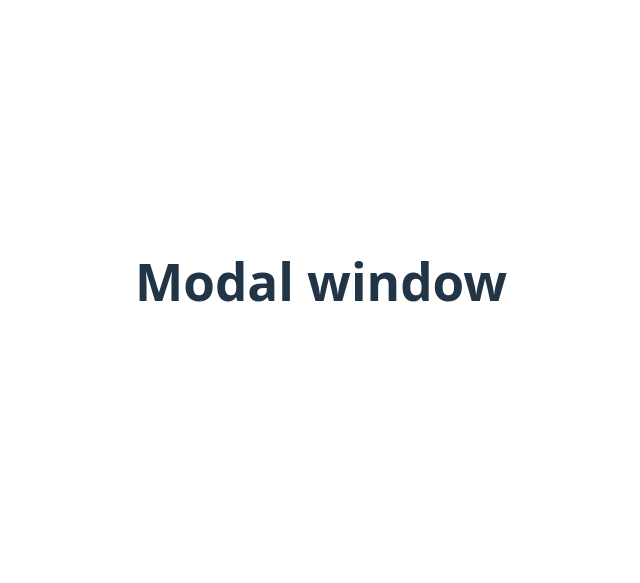
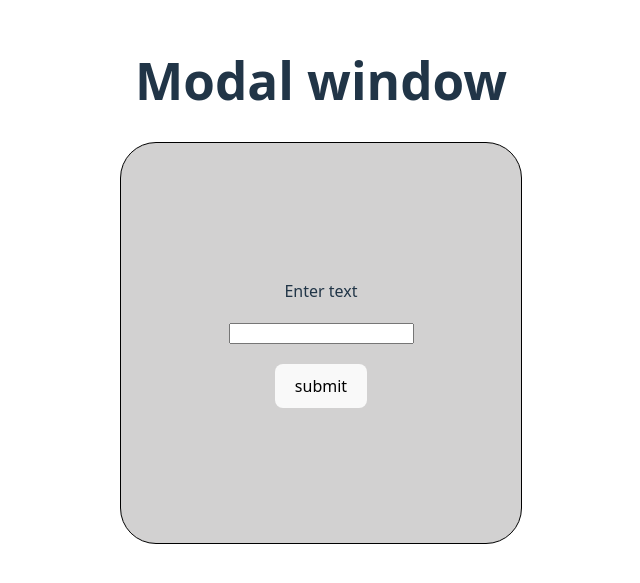
Before and after one commit to nazar1panyushchyk/project-modal, a React (Vite) app: page / in a window 1280 px wide. Shown: the part 119-702 px from the top of the page, without its empty margins (319-959 px from the left). Built offline with nearby package versions, Linux system fonts and the light colour scheme.

Commit message:
add modal

```diff
--- a/src/components/Modal.jsx
+++ b/src/components/Modal.jsx
@@ -2,10 +2,33 @@
 import "../styles/Modal.css";
 
 export default class Modal extends React.Component {
+  componentDidMount() {
+    console.log('modal is mounted')
+  }
+
   render() {
     return (
       <>
         <h1>Modal window</h1>
+
+        <div
+          style={{
+            border: "1px solid #000",
+            borderRadius: "36px",
+            display: "flex",
+            justifyContent: "center",
+            alignItems: "center",
+            flexDirection: "column",
+            gap: "20px",
+            backgroundColor: "rgba(199, 198, 198, 0.8)",
+            width: "400px",
+            height: "400px"
+          }}
+        >
+          <label>Enter text</label>
+          <input type="text" />
+          <button>submit</button>
+        </div>
       </>
     );
   }
```
